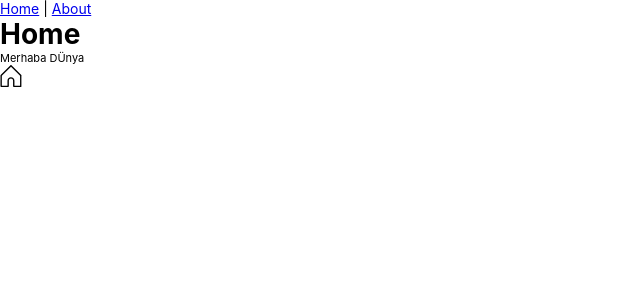
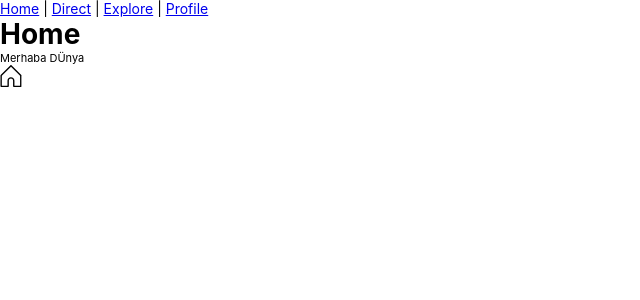
Before and after one commit to talhayavcin/InstagramClone, a Vue app in the folder instagram-clone/: page / in a window 1280 px wide. Shown: the top 300 px of the page, without its empty margins (0-640 px from the left). Built offline with nearby package versions, Linux system fonts and the light colour scheme.

Commit message:
router ayarları yapıldı

```diff
--- a/instagram-clone/src/App.vue
+++ b/instagram-clone/src/App.vue
@@ -1,9 +1,16 @@
 <template>
-  <div id="app">
-    <div id="nav">
-      <router-link to="/">Home</router-link> |
-      <router-link to="/about">About</router-link>
-    </div>
+  <div class="app">
+    <MasterHeader />
     <router-view />
   </div>
 </template>
+
+<script>
+import MasterHeader from '@/components/HeaderPart'
+export default {
+  name: 'App',
+  components: {
+    MasterHeader
+  }
+}
+</script>
--- /dev/null
+++ b/instagram-clone/src/components/HeaderPart.vue
@@ -0,0 +1,16 @@
+<template>
+  <header>
+    <router-link to="/">Home</router-link> |
+    <router-link to="/direct">Direct</router-link> |
+    <router-link to="/explore">Explore</router-link> |
+    <router-link to="/profile">Profile</router-link>
+  </header>
+</template>
+
+<script>
+export default {
+  name: 'MainHeader'
+}
+</script>
+
+<style scoped></style>
--- a/instagram-clone/src/router/index.js
+++ b/instagram-clone/src/router/index.js
@@ -1,23 +1,60 @@
 import Vue from 'vue'
 import VueRouter from 'vue-router'
-import HomeView from '../views/HomeView.vue'
+import Home from '../views/home/index.vue'
 
 Vue.use(VueRouter)
 
 const routes = [
   {
     path: '/',
-    name: 'home',
-    component: HomeView
+    name: 'Home',
+    component: Home
   },
   {
-    path: '/about',
-    name: 'about',
+    path: '/direct',
+    name: 'Direct',
+    component: () => import(/* webpackChunkName: "profile" */ '../views/direct')
+  },
+  {
+    path: '/explore',
+    name: 'Explore',
+    component: () =>
+      import(/* webpackChunkName: "profile" */ '../views/explore')
+  },
+  {
+    path: '/profile',
+    name: 'Profile',
     // route level code-splitting
     // this generates a separate chunk (about.[hash].js) for this route
     // which is lazy-loaded when the route is visited.
     component: () =>
-      import(/* webpackChunkName: "about" */ '../views/AboutView.vue')
+      import(/* webpackChunkName: "profile" */ '../views/profile'),
+    children: [
+      {
+        path: '',
+        name: 'ProfilePost',
+        component: () =>
+          import(/* webpackChunkName: "profile" */ '../views/profile/post')
+      },
+      {
+        path: 'igtv',
+        name: 'ProfileIGTV',
+        component: () =>
+          import(/* webpackChunkName: "profile" */ '../views/profile/igtv')
+      },
+      {
+        path: 'save',
+        name: 'ProfileSave',
+        component: () =>
+          import(/* webpackChunkName: "profile" */ '../views/profile/save')
+      },
+      {
+        path: 'tag',
+        name: 'ProfileTag',
+        component: () =>
+          import(/* webpackChunkName: "profile" */ '../views/profile/tag')
+      }
+    ]
   }
 ]
 
--- a/instagram-clone/src/views/AboutView.vue
+++ /dev/null
@@ -1,5 +0,0 @@
-<template>
-  <div class="about">
-    <h1>This is an about page</h1>
-  </div>
-</template>
--- /dev/null
+++ b/instagram-clone/src/views/direct/index.vue
@@ -0,0 +1,11 @@
+<template>
+  <div class="home">
+    <CustomText tag="p" size="xsmall">Direct Message</CustomText>
+  </div>
+</template>
+
+<script>
+export default {
+  name: 'DirectPage'
+}
+</script>
--- /dev/null
+++ b/instagram-clone/src/views/explore/index.vue
@@ -0,0 +1,11 @@
+<template>
+  <div class="home">
+    <CustomText tag="p" size="xsmall">Explore</CustomText>
+  </div>
+</template>
+
+<script>
+export default {
+  name: 'ExplorePage'
+}
+</script>
--- a/instagram-clone/src/views/HomeView.vue
+++ b/instagram-clone/src/views/home/index.vue
@@ -8,7 +8,7 @@
 
 <script>
 import CustomText from '@/components/CustomText'
-import IconHome from '../icons/home.svg'
+import IconHome from '../../icons/home.svg'
 
 export default {
   name: 'HomeView',
--- /dev/null
+++ b/instagram-clone/src/views/profile/igtv.vue
@@ -0,0 +1,16 @@
+<template>
+  <div class="home">
+    <CustomText tag="p" size="xsmall">Profile IGTV</CustomText>
+  </div>
+</template>
+
+<script>
+import CustomText from '@/components/CustomText'
+
+export default {
+  name: 'ProfileIGTV',
+  components: {
+    CustomText
+  }
+}
+</script>
--- /dev/null
+++ b/instagram-clone/src/views/profile/index.vue
@@ -0,0 +1,23 @@
+<template>
+  <div class="home">
+    <CustomText tag="p" size="xsmall">Profile</CustomText>
+    <div id="nav">
+      <router-link to="/profile">Post</router-link> |
+      <router-link to="/profile/igtv">IGTV</router-link> |
+      <router-link to="/profile/save">Save</router-link> |
+      <router-link to="/profile/tag">Tag</router-link>
+    </div>
+    <router-view />
+  </div>
+</template>
+
+<script>
+import CustomText from '@/components/CustomText'
+
+export default {
+  name: 'ProfilePart',
+  components: {
+    CustomText
+  }
+}
+</script>
--- /dev/null
+++ b/instagram-clone/src/views/profile/post.vue
@@ -0,0 +1,16 @@
+<template>
+  <div class="home">
+    <CustomText tag="p" size="xsmall">Profile Post</CustomText>
+  </div>
+</template>
+
+<script>
+import CustomText from '@/components/CustomText'
+
+export default {
+  name: 'ProfilePost',
+  components: {
+    CustomText
+  }
+}
+</script>
--- /dev/null
+++ b/instagram-clone/src/views/profile/save.vue
@@ -0,0 +1,16 @@
+<template>
+  <div class="home">
+    <CustomText tag="p" size="xsmall">Profile Save</CustomText>
+  </div>
+</template>
+
+<script>
+import CustomText from '@/components/CustomText'
+
+export default {
+  name: 'ProfileSave',
+  components: {
+    CustomText
+  }
+}
+</script>
--- /dev/null
+++ b/instagram-clone/src/views/profile/tag.vue
@@ -0,0 +1,16 @@
+<template>
+  <div class="home">
+    <CustomText tag="p" size="xsmall">Profile Tag</CustomText>
+  </div>
+</template>
+
+<script>
+import CustomText from '@/components/CustomText'
+
+export default {
+  name: 'ProfileTag',
+  components: {
+    CustomText
+  }
+}
+</script>
```
